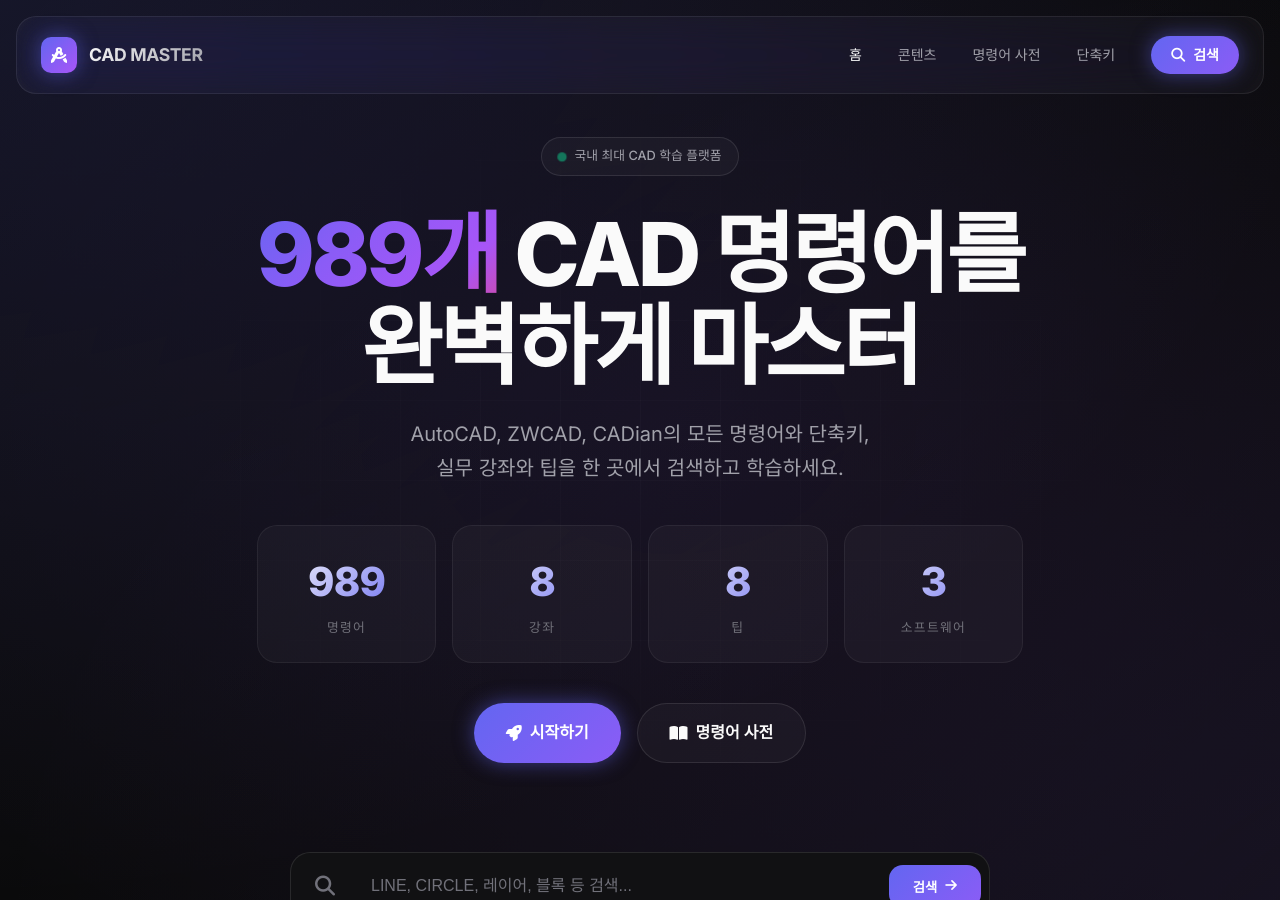
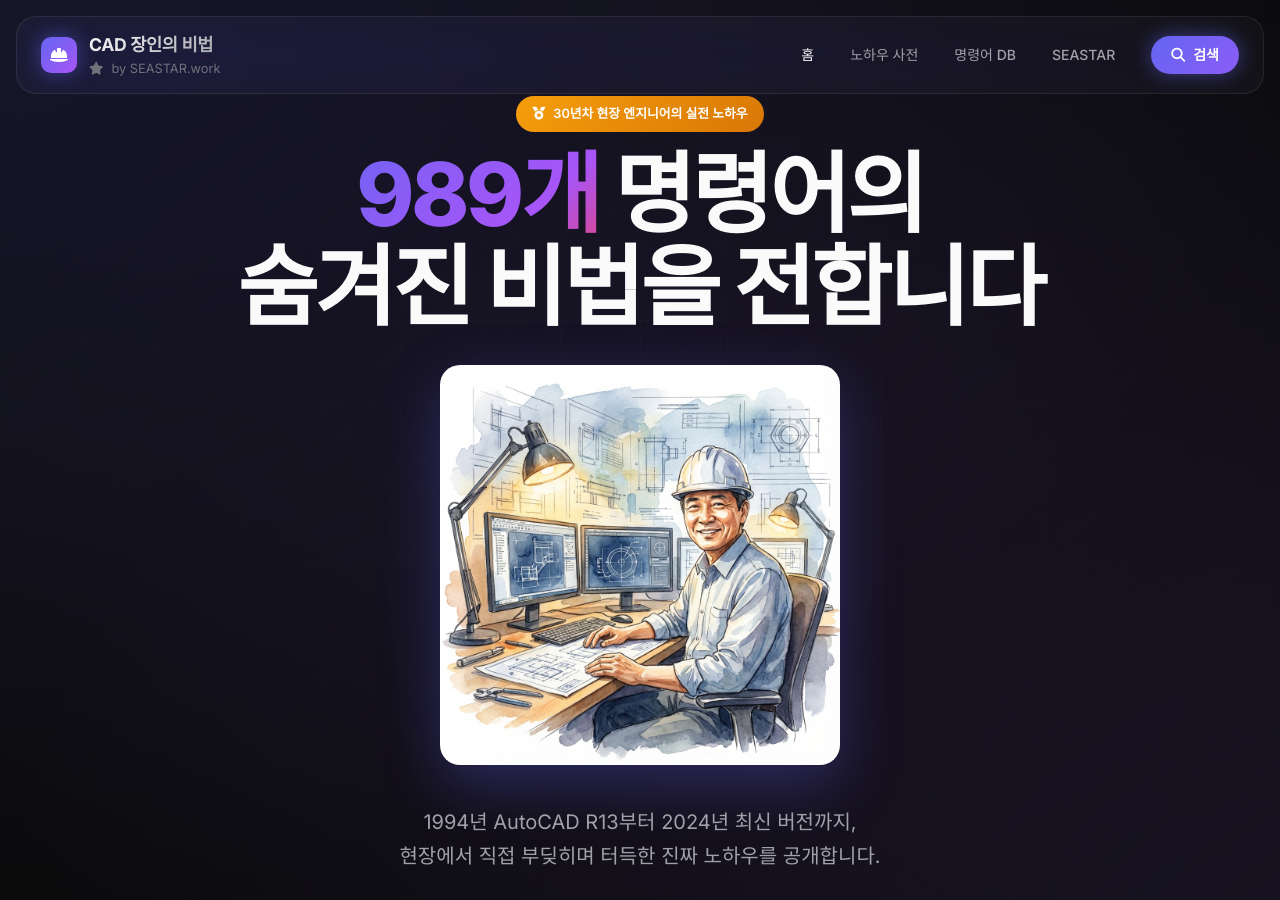
Before and after one commit to byjay/byjay.github.io, a Jekyll site: the page index.html, which Jekyll copies as it is, in a window 1280 px wide and 900 px high. Built offline with Jekyll 4.4.1, drawn with Linux system fonts in a browser that asks for light colours; some of the changed text lies outside the part shown.

Commit message:
feat: 30년차 엔지니어 노하우 컨셉 + SEASTAR 브랜딩 + 히어로 이미지 추가

```diff
--- a/index.html
+++ b/index.html
@@ -5,55 +5,131 @@
     <meta charset="UTF-8">
     <meta name="viewport" content="width=device-width, initial-scale=1.0">
 
-    <!-- SEO Meta Tags -->
-    <title>CAD MASTER | 989개 CAD 명령어 · 완벽 가이드</title>
+    <!-- SEO -->
+    <title>30년차 엔지니어의 CAD 노하우 | SEASTAR.work</title>
     <meta name="description"
-        content="AutoCAD, ZWCAD, CADian 989개 명령어 완벽 마스터. LINE, CIRCLE, TRIM 등 모든 명령어 사용법, 단축키, 실무 팁을 한 곳에서. 초보자부터 전문가까지.">
-    <meta name="keywords" content="AutoCAD, ZWCAD, CADian, CAD 명령어, 오토캐드 강좌, CAD 단축키, LINE, CIRCLE, CAD 배우기">
-    <meta name="author" content="CAD MASTER">
-    <meta name="robots" content="index, follow">
+        content="30년 베테랑 엔지니어가 전하는 진짜 CAD 실무 노하우. AutoCAD, ZWCAD 989개 명령어의 숨겨진 꿀팁. 현장에서 바로 쓰는 알짜 기술.">
+    <meta name="keywords" content="CAD 노하우, AutoCAD 팁, 30년차 엔지니어, ZWCAD, 실무 CAD, 엔지니어링">
+    <meta name="author" content="SEASTAR Engineering">
+    <meta name="theme-color" content="#0a0a0b">
 
     <!-- Open Graph -->
+    <meta property="og:title" content="30년차 엔지니어의 CAD 노하우">
+    <meta property="og:description" content="현장에서 30년간 쌓은 진짜 CAD 실무 비법">
     <meta property="og:type" content="website">
-    <meta property="og:title" content="CAD MASTER | 989개 CAD 명령어 완벽 가이드">
-    <meta property="og:description" content="AutoCAD, ZWCAD, CADian 전문 학습 플랫폼. 989개 명령어 가이드.">
-    <meta property="og:locale" content="ko_KR">
 
-    <!-- Theme -->
-    <meta name="theme-color" content="#0a0a0b">
-    <meta name="color-scheme" content="dark">
-
-    <!-- Preconnect -->
+    <!-- Fonts -->
     <link rel="preconnect" href="https://fonts.googleapis.com">
     <link rel="preconnect" href="https://fonts.gstatic.com" crossorigin>
-
-    <!-- Fonts & Icons -->
     <link rel="stylesheet" href="https://cdnjs.cloudflare.com/ajax/libs/font-awesome/6.4.0/css/all.min.css">
 
     <!-- Styles -->
     <link rel="stylesheet" href="styles/world-class.css">
+
+    <style>
+        /* 추가 스타일 - 30년차 엔지니어 컨셉 */
+        .veteran-badge {
+            display: inline-flex;
+            align-items: center;
+            gap: 8px;
+            padding: 8px 16px;
+            background: linear-gradient(135deg, #f59e0b, #d97706);
+            border-radius: 50px;
+            font-size: 0.8rem;
+            font-weight: 600;
+            color: white;
+            margin-bottom: 1rem;
+        }
+
+        .story-quote {
+            font-size: 1.1rem;
+            color: var(--text-secondary);
+            font-style: italic;
+            border-left: 3px solid var(--accent-primary);
+            padding-left: 1.5rem;
+            margin: 2rem 0;
+            line-height: 1.8;
+        }
+
+        .engineer-tip {
+            background: rgba(245, 158, 11, 0.1);
+            border: 1px solid rgba(245, 158, 11, 0.3);
+            border-radius: 12px;
+            padding: 1.5rem;
+            margin: 1.5rem 0;
+        }
+
+        .engineer-tip-header {
+            display: flex;
+            align-items: center;
+            gap: 0.75rem;
+            margin-bottom: 0.75rem;
+            color: #f59e0b;
+            font-weight: 600;
+        }
+
+        .seastar-branding {
+            display: flex;
+            align-items: center;
+            gap: 0.5rem;
+            font-size: 0.8rem;
+            color: var(--text-tertiary);
+        }
+
+        .witty-comment {
+            font-size: 0.9rem;
+            color: var(--text-secondary);
+            padding: 1rem;
+            background: var(--bg-tertiary);
+            border-radius: 8px;
+            margin: 1rem 0;
+        }
+
+        .witty-comment::before {
+            content: '💬 ';
+        }
+
+        .history-note {
+            font-size: 0.85rem;
+            color: var(--text-tertiary);
+            padding: 0.75rem 1rem;
+            background: rgba(99, 102, 241, 0.1);
+            border-radius: 8px;
+            margin: 1rem 0;
+        }
+
+        .history-note::before {
+            content: '📜 역사 한 줄: ';
+            color: var(--accent-primary);
+            font-weight: 600;
+        }
+    </style>
 </head>
 
 <body>
-    <!-- Animated Background -->
     <div class="animated-bg"></div>
     <div class="grid-pattern"></div>
 
-    <!-- Header -->
+    <!-- Header with SEASTAR branding -->
     <header class="header-world-class" id="header">
         <div class="header-inner">
             <a href="/" class="logo-world-class">
                 <div class="logo-icon-wc">
-                    <i class="fas fa-drafting-compass"></i>
+                    <i class="fas fa-hard-hat"></i>
                 </div>
-                <span class="logo-text-wc">CAD MASTER</span>
+                <div style="display: flex; flex-direction: column;">
+                    <span class="logo-text-wc">CAD 장인의 비법</span>
+                    <span class="seastar-branding">
+                        <i class="fas fa-star"></i> by SEASTAR.work
+                    </span>
+                </div>
             </a>
 
             <nav class="nav-world-class">
                 <a href="#home" class="nav-link-wc active">홈</a>
-                <a href="#content-hub" class="nav-link-wc">콘텐츠</a>
-                <a href="/features-react/" class="nav-link-wc">명령어 사전</a>
-                <a href="/cad단축키.html" class="nav-link-wc">단축키</a>
+                <a href="#content-hub" class="nav-link-wc">노하우 사전</a>
+                <a href="/features-react/" class="nav-link-wc">명령어 DB</a>
+                <a href="https://seastar.work" class="nav-link-wc" target="_blank">SEASTAR</a>
                 <a href="#content-hub" class="nav-cta-wc">
                     <i class="fas fa-search"></i>
                     검색
@@ -62,67 +138,73 @@
         </div>
     </header>
 
-    <!-- Hero Section -->
+    <!-- Hero - 30년차 엔지니어 스토리 -->
     <section class="hero-cinematic" id="home">
         <div class="hero-content-wc">
-            <!-- Badge -->
-            <div class="hero-badge-wc">
-                <span class="badge-dot"></span>
-                <span>국내 최대 CAD 학습 플랫폼</span>
+            <div class="veteran-badge">
+                <i class="fas fa-medal"></i>
+                <span>30년차 현장 엔지니어의 실전 노하우</span>
             </div>
 
-            <!-- Title -->
             <h1 class="hero-title-wc">
-                <span class="gradient-text">989개</span> CAD 명령어를<br>
-                완벽하게 마스터
+                <span class="gradient-text">989개</span> 명령어의<br>
+                숨겨진 비법을 전합니다
             </h1>
 
-            <!-- Subtitle -->
+            <!-- 히어로 이미지 -->
+            <div style="margin: 2rem auto; max-width: 400px;">
+                <img src="images/hero-engineer.png" alt="30년차 CAD 엔지니어"
+                    style="width: 100%; border-radius: 20px; box-shadow: 0 20px 60px rgba(99,102,241,0.3);">
+            </div>
+
             <p class="hero-subtitle-wc">
-                AutoCAD, ZWCAD, CADian의 모든 명령어와 단축키,<br>
-                실무 강좌와 팁을 한 곳에서 검색하고 학습하세요.
+                1994년 AutoCAD R13부터 2024년 최신 버전까지,<br>
+                현장에서 직접 부딪히며 터득한 진짜 노하우를 공개합니다.
             </p>
 
-            <!-- Bento Grid Stats -->
+            <p class="story-quote">
+                "매뉴얼엔 없는 것들이 있어요. 30년간 도면 수만 장을 그리면서<br>
+                깨달은 '아, 이렇게 하면 되는구나' 하는 순간들... 그걸 나누고 싶었습니다."
+            </p>
+
             <div class="bento-grid">
                 <div class="bento-card">
                     <div class="bento-value" id="heroFeatureCount">989</div>
-                    <div class="bento-label">명령어</div>
+                    <div class="bento-label">명령어 해부</div>
                 </div>
                 <div class="bento-card">
-                    <div class="bento-value" id="heroTutorialCount">8</div>
-                    <div class="bento-label">강좌</div>
+                    <div class="bento-value">30</div>
+                    <div class="bento-label">년 경력</div>
                 </div>
                 <div class="bento-card">
-                    <div class="bento-value" id="heroTipCount">8</div>
-                    <div class="bento-label">팁</div>
+                    <div class="bento-value">50K+</div>
+                    <div class="bento-label">도면 작성</div>
                 </div>
                 <div class="bento-card">
-                    <div class="bento-value">3</div>
-                    <div class="bento-label">소프트웨어</div>
+                    <div class="bento-value">∞</div>
+                    <div class="bento-label">꿀팁</div>
                 </div>
             </div>
 
-            <!-- CTA Buttons -->
             <div class="hero-cta-group-wc">
                 <a href="#content-hub" class="btn-primary-wc">
-                    <i class="fas fa-rocket"></i>
-                    시작하기
+                    <i class="fas fa-lightbulb"></i>
+                    노하우 탐색
                 </a>
-                <a href="/features-react/" class="btn-secondary-wc">
-                    <i class="fas fa-book-open"></i>
-                    명령어 사전
+                <a href="https://seastar.work" class="btn-secondary-wc" target="_blank">
+                    <i class="fas fa-building"></i>
+                    SEASTAR 소개
                 </a>
             </div>
         </div>
     </section>
 
-    <!-- Search Section -->
+    <!-- 검색 -->
     <section class="search-section-wc">
         <div class="search-box-wc">
             <i class="fas fa-search search-icon-wc"></i>
-            <input type="text" id="hubSearchInput" class="search-input-wc" placeholder="LINE, CIRCLE, 레이어, 블록 등 검색..."
-                autocomplete="off">
+            <input type="text" id="hubSearchInput" class="search-input-wc"
+                placeholder="LINE 잘 쓰는 법, TRIM 비밀, 레이어 정리 꿀팁...">
             <button class="search-btn-wc" id="searchBtn">
                 검색
                 <i class="fas fa-arrow-right"></i>
@@ -130,107 +212,129 @@
         </div>
     </section>
 
-    <!-- Content Hub -->
+    <!-- 노하우 허브 -->
     <main class="content-hub-wc" id="content-hub">
-        <!-- Header -->
         <div class="hub-header-wc">
             <div class="hub-eyebrow">
-                <i class="fas fa-sparkles"></i>
-                통합 라이브러리
+                <i class="fas fa-gem"></i>
+                실전 노하우 라이브러리
             </div>
-            <h2 class="hub-title-wc">모든 CAD 학습 자료</h2>
+            <h2 class="hub-title-wc">매뉴얼엔 없는 진짜 비법들</h2>
             <p class="hub-subtitle-wc">
-                강좌, 팁, 명령어를 필터링하고 필요한 내용을 빠르게 찾으세요
+                30년 동안 현장에서 몸으로 익힌 꿀팁들을 카테고리별로 정리했습니다
             </p>
         </div>
 
-        <!-- Filter Tabs -->
+        <!-- 필터 탭 -->
         <div class="filter-tabs-wc" id="contentFilters">
             <button class="filter-tab active" data-filter="type" data-value="all">
                 <i class="fas fa-th-large"></i>
-                전체
+                전체 노하우
                 <span class="count" id="countAll">0</span>
             </button>
             <button class="filter-tab" data-filter="type" data-value="tutorial">
                 <i class="fas fa-graduation-cap"></i>
-                강좌
+                기초 다지기
                 <span class="count" id="countTutorial">0</span>
             </button>
             <button class="filter-tab" data-filter="type" data-value="tip">
                 <i class="fas fa-lightbulb"></i>
-                팁
+                현장 꿀팁
                 <span class="count" id="countTip">0</span>
             </button>
             <button class="filter-tab" data-filter="type" data-value="feature">
                 <i class="fas fa-terminal"></i>
-                명령어
+                명령어 해부
                 <span class="count" id="countFeature">0</span>
             </button>
         </div>
 
-        <!-- Content Grid -->
+        <!-- 콘텐츠 그리드 -->
         <div id="contentGrid" class="content-grid-wc">
-            <!-- Loading -->
             <div style="grid-column: 1 / -1; text-align: center; padding: 80px 20px;">
-                <i class="fas fa-circle-notch fa-spin"
-                    style="font-size: 2.5rem; color: var(--accent-primary); margin-bottom: 1rem;"></i>
-                <p style="color: var(--text-tertiary);">콘텐츠를 불러오는 중...</p>
+                <i class="fas fa-hard-hat fa-spin" style="font-size: 2.5rem; color: var(--accent-primary);"></i>
+                <p style="margin-top: 1rem; color: var(--text-tertiary);">30년 노하우를 정리하는 중...</p>
             </div>
         </div>
 
-        <!-- Load More -->
         <div class="load-more-wc">
             <button id="loadMoreBtn" class="btn-load-more-wc" style="display: none;">
                 <i class="fas fa-plus"></i>
-                더 보기
+                더 많은 비법 보기
             </button>
         </div>
     </main>
+
+    <!-- 역사 섹션 -->
+    <section style="padding: 4rem 2rem; background: var(--bg-secondary);">
+        <div style="max-width: 800px; margin: 0 auto; text-align: center;">
+            <h2 style="font-size: 1.75rem; margin-bottom: 1rem;">🕰️ AutoCAD와 함께한 30년</h2>
+            <p style="color: var(--text-secondary); margin-bottom: 2rem;">
+                1994년 R13 시절부터 2024년 지금까지, CAD의 발전과 함께 성장했습니다
+            </p>
+
+            <div style="display: grid; grid-template-columns: repeat(auto-fit, minmax(200px, 1fr)); gap: 1rem;">
+                <div class="history-note">1994년 R13 - 처음 CAD를 만나다</div>
+                <div class="history-note">2000년 R14 - 첫 대형 프로젝트</div>
+                <div class="history-note">2010년 - 3D 모델링 입문</div>
+                <div class="history-note">2020년 - 클라우드 CAD 전환</div>
+            </div>
+
+            <div class="witty-comment" style="margin-top: 2rem;">
+                "R13 시절엔 저장하는 데만 5분 걸렸어요. 그때 커피 한 잔 마시면서 기다리던 게 그립네요... 아니, 안 그립습니다. 😅"
+            </div>
+        </div>
+    </section>
 
     <!-- Footer -->
     <footer class="footer-wc">
         <div class="footer-grid-wc">
             <div class="footer-brand-wc">
-                <a href="/" class="logo-world-class">
+                <div style="display: flex; align-items: center; gap: 12px; margin-bottom: 1rem;">
                     <div class="logo-icon-wc">
-                        <i class="fas fa-drafting-compass"></i>
+                        <i class="fas fa-hard-hat"></i>
                     </div>
-                    <span class="logo-text-wc">CAD MASTER</span>
-                </a>
-                <p>AutoCAD, ZWCAD, CADian 학습을 위한 국내 최대 온라인 플랫폼. 989개 명령어 가이드와 체계적인 커리큘럼.</p>
+                    <div>
+                        <div class="logo-text-wc">CAD 장인의 비법</div>
+                        <div class="seastar-branding">
+                            <i class="fas fa-star"></i> SEASTAR Engineering
+                        </div>
+                    </div>
+                </div>
+                <p>30년 현장 경험을 바탕으로 한 진짜 CAD 노하우. SEASTAR Engineering에서 운영합니다.</p>
             </div>
 
             <div>
-                <h4 class="footer-title-wc">강좌</h4>
+                <h4 class="footer-title-wc">노하우</h4>
                 <ul class="footer-links-wc">
-                    <li><a href="#start-tutorials">시작반</a></li>
-                    <li><a href="#basic-tutorials">기초반</a></li>
-                    <li><a href="#intermediate-tutorials">중급반</a></li>
-                    <li><a href="#advanced-tutorials">고급반</a></li>
+                    <li><a href="#basic">기초 다지기</a></li>
+                    <li><a href="#intermediate">실무 스킬업</a></li>
+                    <li><a href="#advanced">고급 테크닉</a></li>
+                    <li><a href="#tips">현장 꿀팁</a></li>
                 </ul>
             </div>
 
             <div>
                 <h4 class="footer-title-wc">도구</h4>
                 <ul class="footer-links-wc">
-                    <li><a href="/features-react/">명령어 사전</a></li>
+                    <li><a href="/features-react/">명령어 DB</a></li>
                     <li><a href="/lisp-generator/">리습 생성기</a></li>
                     <li><a href="/cad단축키.html">단축키 모음</a></li>
                 </ul>
             </div>
 
             <div>
-                <h4 class="footer-title-wc">소프트웨어</h4>
+                <h4 class="footer-title-wc">SEASTAR</h4>
                 <ul class="footer-links-wc">
-                    <li><a href="#content-hub">AutoCAD</a></li>
-                    <li><a href="#content-hub">ZWCAD</a></li>
-                    <li><a href="#content-hub">CADian</a></li>
+                    <li><a href="https://seastar.work" target="_blank">회사 소개</a></li>
+                    <li><a href="https://seastar.work" target="_blank">엔지니어링 서비스</a></li>
+                    <li><a href="https://seastar.work" target="_blank">문의하기</a></li>
                 </ul>
             </div>
         </div>
 
         <div class="footer-bottom-wc">
-            <p class="footer-copy-wc">© 2025 CAD MASTER. All rights reserved.</p>
+            <p class="footer-copy-wc">© 2025 SEASTAR Engineering. 30년 노하우를 담았습니다.</p>
         </div>
     </footer>
 
@@ -240,56 +344,28 @@
     <script src="scripts/content-hub-wc.js"></script>
 
     <script>
-        // Header scroll effect
+        // Header scroll
         window.addEventListener('scroll', () => {
             const header = document.getElementById('header');
-            if (window.scrollY > 50) {
-                header.classList.add('scrolled');
-            } else {
-                header.classList.remove('scrolled');
-            }
+            header.classList.toggle('scrolled', window.scrollY > 50);
         });
 
         // Smooth scroll
-        document.querySelectorAll('a[href^="#"]').forEach(anchor => {
-            anchor.addEventListener('click', function (e) {
+        document.querySelectorAll('a[href^="#"]').forEach(a => {
+            a.addEventListener('click', e => {
                 e.preventDefault();
-                const target = document.querySelector(this.getAttribute('href'));
-                if (target) {
-                    target.scrollIntoView({ behavior: 'smooth', block: 'start' });
-                }
+                document.querySelector(a.getAttribute('href'))?.scrollIntoView({ behavior: 'smooth' });
             });
         });
 
-        // Search handlers
+        // Search
         document.getElementById('searchBtn')?.addEventListener('click', () => {
-            const input = document.getElementById('hubSearchInput');
-            if (input) {
-                input.dispatchEvent(new Event('input', { bubbles: true }));
-            }
+            document.getElementById('hubSearchInput')?.dispatchEvent(new Event('input', { bubbles: true }));
         });
 
-        document.getElementById('hubSearchInput')?.addEventListener('keypress', (e) => {
-            if (e.key === 'Enter') {
-                document.getElementById('searchBtn')?.click();
-            }
+        document.getElementById('hubSearchInput')?.addEventListener('keypress', e => {
+            if (e.key === 'Enter') document.getElementById('searchBtn')?.click();
         });
-    </script>
-
-    <!-- Structured Data -->
-    <script type="application/ld+json">
-    {
-        "@context": "https://schema.org",
-        "@type": "WebSite",
-        "name": "CAD MASTER",
-        "url": "https://byjay.github.io/",
-        "description": "989개 CAD 명령어 완벽 가이드",
-        "potentialAction": {
-            "@type": "SearchAction",
-            "target": "https://byjay.github.io/?search={search_term_string}",
-            "query-input": "required name=search_term_string"
-        }
-    }
     </script>
 </body>
 
```
Also changed, not shown: images/hero-engineer.png (added), images/timeline.png (added).
